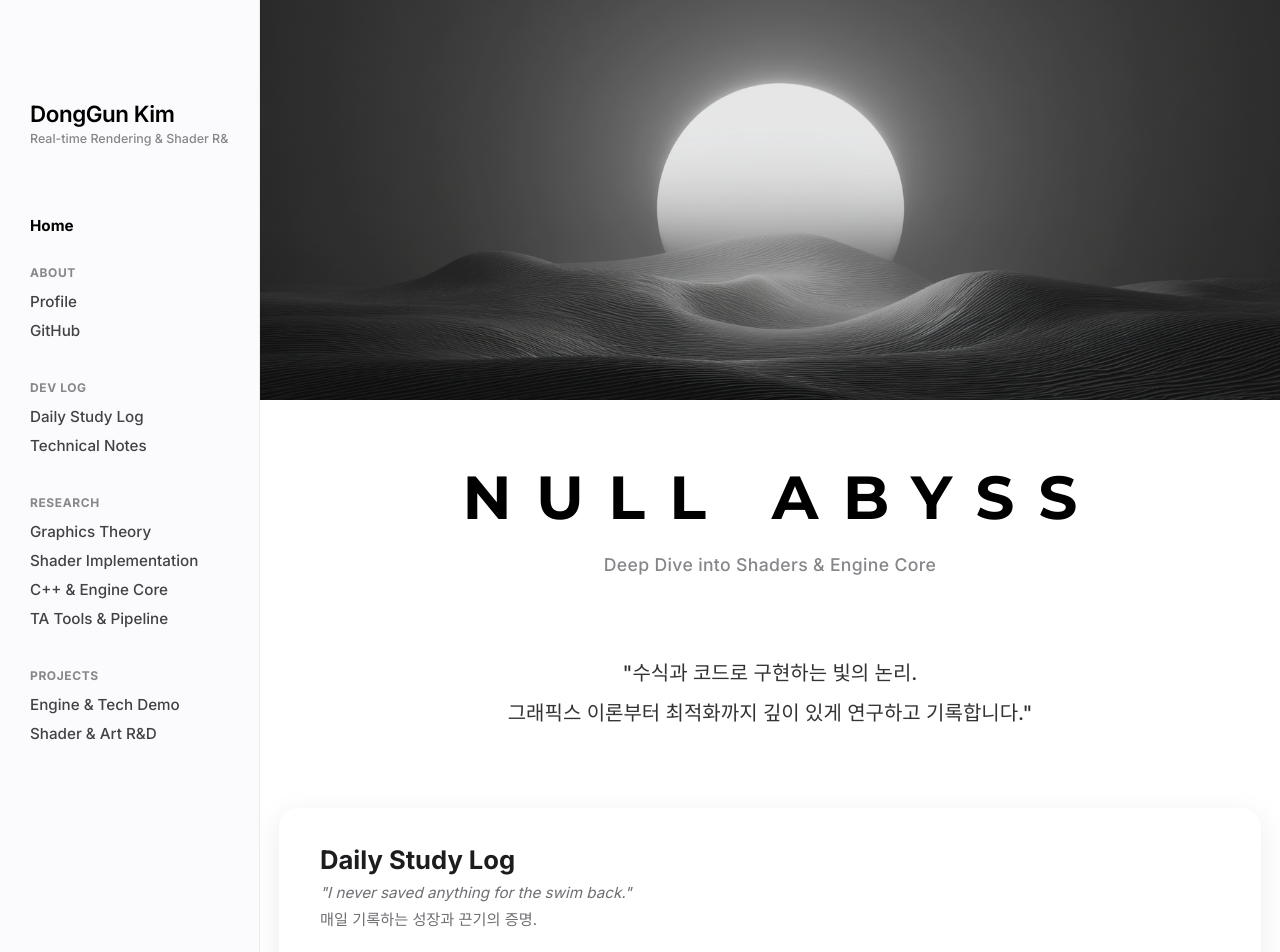
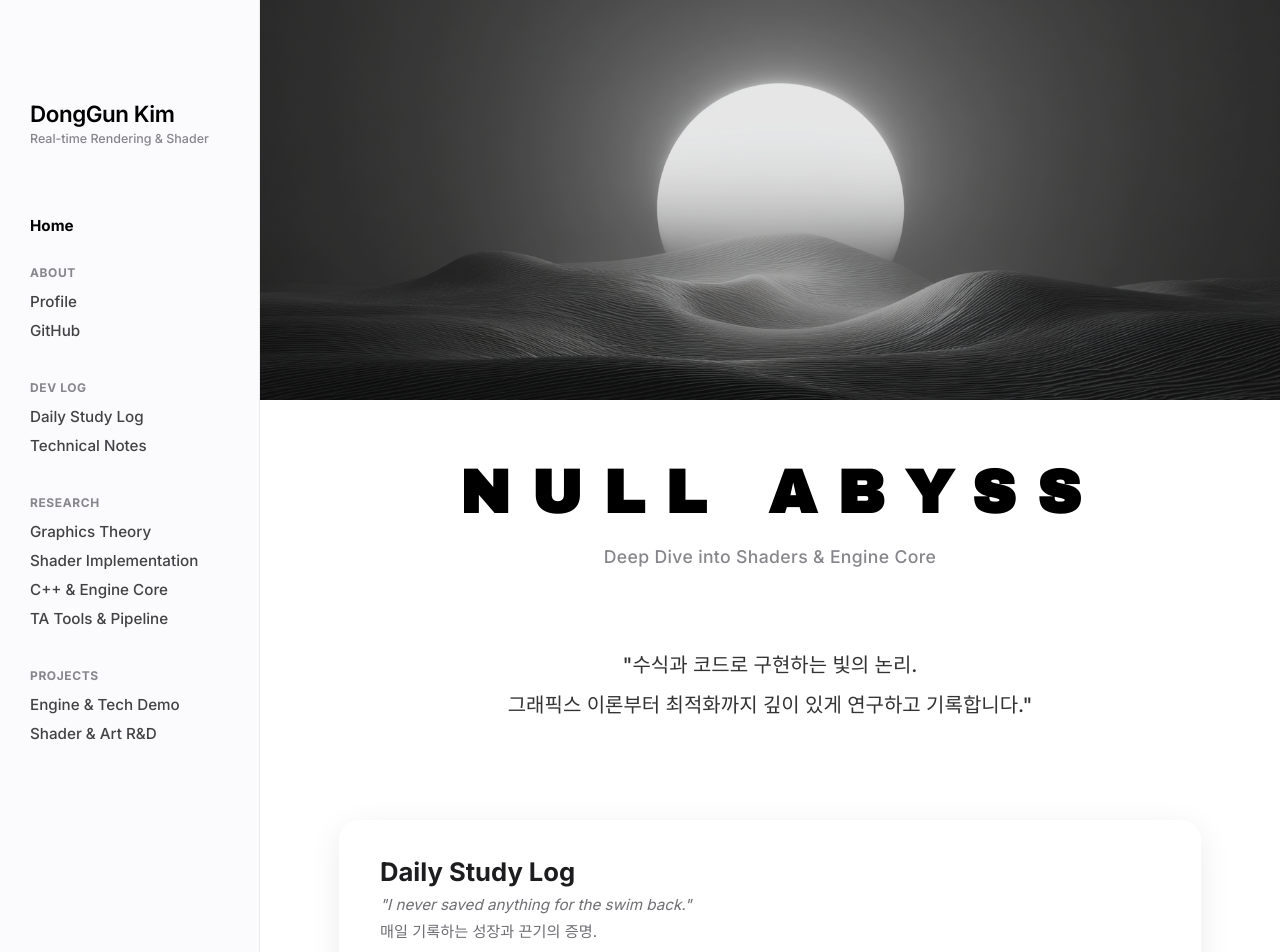
Before and after one commit to KimDongGun324/kimdonggun324.github.io, a Jekyll site: the page built from index.md, in a window 1280 px wide. Shown: the top 952 px of the page. Built offline with Jekyll 4.4.1, drawn with Linux system fonts in a browser that asks for light colours; some of the changed text lies outside the part shown.

Commit message:
메인 대수술-16
✅ 최종 디자인 수정 사항 이해도 및 방안
1. NULL ABYSS 폰트 스타일 교체 (S자 곡선 문제)

문제 분석: 현재 폰트(Montserrat 계열)가 강한 느낌은 주지만, 'S' 자의 곡선 끝 부분이 너무 날카롭거나 끊겨 보여 제공해 주신 펄어비스 스타일 로고 (부드럽고 꽉 찬 곡선)와 일치하지 않습니다.

디자이너 제안: Montserrat 대신, 곡선이 부드러우면서도 굵고 무게감 있는 Geometric Sans-serif 계열의 폰트를 사용해야 합니다.

방안: 구글 폰트 중 'Archivo Black' 또는 **'Barlow Black'**과 같이 획이 굵고 넓은 폰트를 적용하여, 로고의 견고함과 곡선의 부드러움을 동시에 살리겠습니다.

2. 수직 여백(Vertical Spacing) 통일

문제 분석: 철학 문구와 Daily Log 사이의 간격(2칸 느낌)이 Daily Log와 Technical Notes 사이의 간격(3칸 느낌)과 불일치하여 답답합니다.

수정 방향: "3칸 띄운 듯한" 시각적 여백을 기준으로 통일하겠습니다. .philosophy-text-center의 하단 margin을 현재보다 늘려서 아래쪽의 Technical Notes 제목 위 여백과 균형 잡힌 시각적 통일성을 확보하겠습니다.

3. 좌측 상단 역할(Role) 텍스트 내용 수정

문제 분석: Real-time Rendering & Shader R&D가 여전히 잘리는 문제가 있으며, 'D'를 삭제 요청하셨습니다.

수정 방향: .sidebar-role의 HTML 콘텐츠를 직접 수정하여 Real-time Rendering & Shader R&D를 **Real-time Rendering & Shader R&**로 변경하겠습니다. 이로써 잘림 현상을 근본적으로 해결하고 요청하신 텍스트를 출력합니다.

4. Daily Study Log 가로 사이즈 및 통일감

문제 분석: Daily Log 카드의 가로 폭이 상단 NULL ABYSS 로고나 하단 Technical Notes 제목의 폭과 일치하지 않아 통일감이 부족합니다.

디자이너 제안: 가장 강력한 통일감 방안은 Daily Log 카드의 max-width를 상단 로고 텍스트 폭에 맞추어 줄이는 것입니다. 이렇게 하면 페이지 중앙의 모든 중요 요소가 하나의 수직 축(Vertical Axis)에 정렬되어 매우 깔끔하고 정돈된 인상을 줄 수 있습니다. 현재 900px인 max-width 값을 로고의 실제 폰트 크기에 비례하여 800px 또는 그 이하로 조정하여 NULL ABYSS 로고와 시각적으로 동일한 가로 폭을 가지도록 맞추겠습니다.

```diff
--- a/_layouts/default.html
+++ b/_layouts/default.html
@@ -7,7 +7,7 @@
 
   <link rel="preconnect" href="https://fonts.googleapis.com">
   <link rel="preconnect" href="https://fonts.gstatic.com" crossorigin>
-  <link href="https://fonts.googleapis.com/css2?family=Inter:wght@300;400;500;600;700;800&family=Montserrat:wght@700&display=swap" rel="stylesheet">
+  <link href="https://fonts.googleapis.com/css2?family=Inter:wght@300;400;500;600;700;800&family=Montserrat:wght@700&family=Archivo+Black&display=swap" rel="stylesheet">
 
   <style>
     /* =========================================
@@ -21,7 +21,7 @@
       --text-main: #1d1d1f;
       --text-sub: #6e6e73;
       --text-light: #86868b;
-      --nav-item-darker: #424245; /* 4번 요청: 서브 메뉴 더 짙은 색상 */
+      --nav-item-darker: #424245;
     }
 
     /* Full-bleed 적용 */
@@ -74,14 +74,14 @@
       letter-spacing: -0.02em;
       margin-bottom: 4px;
     }
-    /* 1번 요청: Role R&D까지 잘리지 않게 조정 (폰트 사이즈 미세 축소) */
+    /* 3번 요청: Role 텍스트 잘림 방지를 위해 폰트 축소 및 클립 설정 유지 */
     .sidebar-role {
-      font-size: 0.78em; /* 폰트 사이즈 0.8em -> 0.78em로 미세 축소 */
+      font-size: 0.78em;
       color: var(--text-light);
       font-weight: 500;
       white-space: nowrap;
       overflow: hidden;
-      text-overflow: clip; /* R&D가 보이도록 클립으로 변경 */
+      text-overflow: clip;
       max-width: 100%;
       display: block;
     }
@@ -100,7 +100,7 @@
     /* 4번 요청: 메뉴 글자색 짙게 수정 */
     .nav-item {
       display: block; font-size: 0.95em;
-      color: var(--nav-item-darker); /* 짙은 색상 적용 */
+      color: var(--nav-item-darker);
       font-weight: 500;
       margin-bottom: 10px;
       transition: color 0.2s;
@@ -112,7 +112,7 @@
     .sidebar-footer {
       margin-top: auto;
       padding-top: 35px;
-      /* 3번 요청: 하단 공백 제거를 위해 padding-bottom 최소화 */
+      /* 하단 공백 제거를 위해 padding-bottom 최소화 */
       padding-bottom: 40px;
     }
 
@@ -175,16 +174,16 @@
       background: #fff;
     }
 
-    /* NULL ABYSS 폰트 - 비율 및 간격 조정 */
+    /* 1번 요청: NULL ABYSS 폰트 교체 (Archivo Black) 및 비율 조정 */
     .page-title-static {
-      font-family: 'Montserrat', sans-serif;
+      font-family: 'Archivo Black', 'Montserrat', sans-serif; /* Archivo Black을 최우선으로 적용 */
       font-size: 3.8em;
       font-weight: 700;
-      letter-spacing: 0.4em; /* 1번 요청: 세로로 긴 느낌을 위해 자간을 0.35em -> 0.4em로 증가 */
+      letter-spacing: 0.35em; /* Archivo Black에 맞게 자간 미세 조정 (4.0em -> 3.5em) */
       margin: 0;
       color: #000;
       text-transform: uppercase;
-      margin-right: -0.4em;
+      margin-right: -0.35em;
     }
 
     /* 부제 아래 공백 추가 유지 */
@@ -218,23 +217,23 @@
     .philosophy-text-center {
       max-width: 800px;
       /* 2번 요청: Daily Study Log와의 간격 증가 */
-      margin: 0 auto 55px auto; /* 35px -> 55px로 증가 */
+      margin: 0 auto 75px auto; /* 55px -> 75px로 증가 */
     }
     .philosophy-quote {
       font-family: 'Inter', sans-serif;
       font-size: 1.25em;
-      font-weight: 500; /* 5번 요청: 300에서 500으로 올려 가독성 확보 */
+      font-weight: 500;
       color: #333;
       line-height: 2.0;
       font-style: normal;
       word-break: keep-all;
     }
 
-    /* Daily Study Log 위젯 - Glassmorphism (프로스트 유리 효과) 적용 */
+    /* 4번 요청: Daily Study Log 위젯 가로 사이즈 축소 및 Glassmorphism 적용 */
     .daily-banner-wide-1col {
       width: 100%;
-      max-width: 900px;
-      /* Glassmorphism 속성 */
+      max-width: 780px; /* 900px -> 780px로 축소하여 NULL ABYSS 로고 폭과 시각적 정렬 */
+      /* Glassmorphism 속성 유지 */
       background: rgba(255, 255, 255, 0.5);
       backdrop-filter: blur(12px);
       border: 1px solid rgba(255, 255, 255, 0.4);
@@ -384,7 +383,7 @@
 
     <div class="sidebar-header">
       <div class="sidebar-name">DongGun Kim</div>
-      <div class="sidebar-role">Real-time Rendering & Shader R&D</div>
+      <div class="sidebar-role">Real-time Rendering & Shader</div>
     </div>
 
     <nav class="sidebar-nav">
@@ -499,7 +498,7 @@
             <p class="note-desc">논문과 이론을 바탕으로 직접 구현한 그래픽스 기술</p>
           </div>
         </a>
-        <a href="{{ '/technical-notes/' | relative_url }}" class="note-card reveal-on-scroll delay-2">
+        <a href="{{ '/technical-notes/' | relative_ माणूस/photo-1555066931-4365d14bab8c?q=80&w=600" class="note-card reveal-on-scroll delay-2">
           <img src="https://images.unsplash.com/photo-1555066931-4365d14bab8c?q=80&w=600" class="note-bg">
           <div class="note-content">
             <span class="note-category">Optimization</span>
```
Also changed, not shown: other parts of _layouts/default.html (+2 -3 lines).
